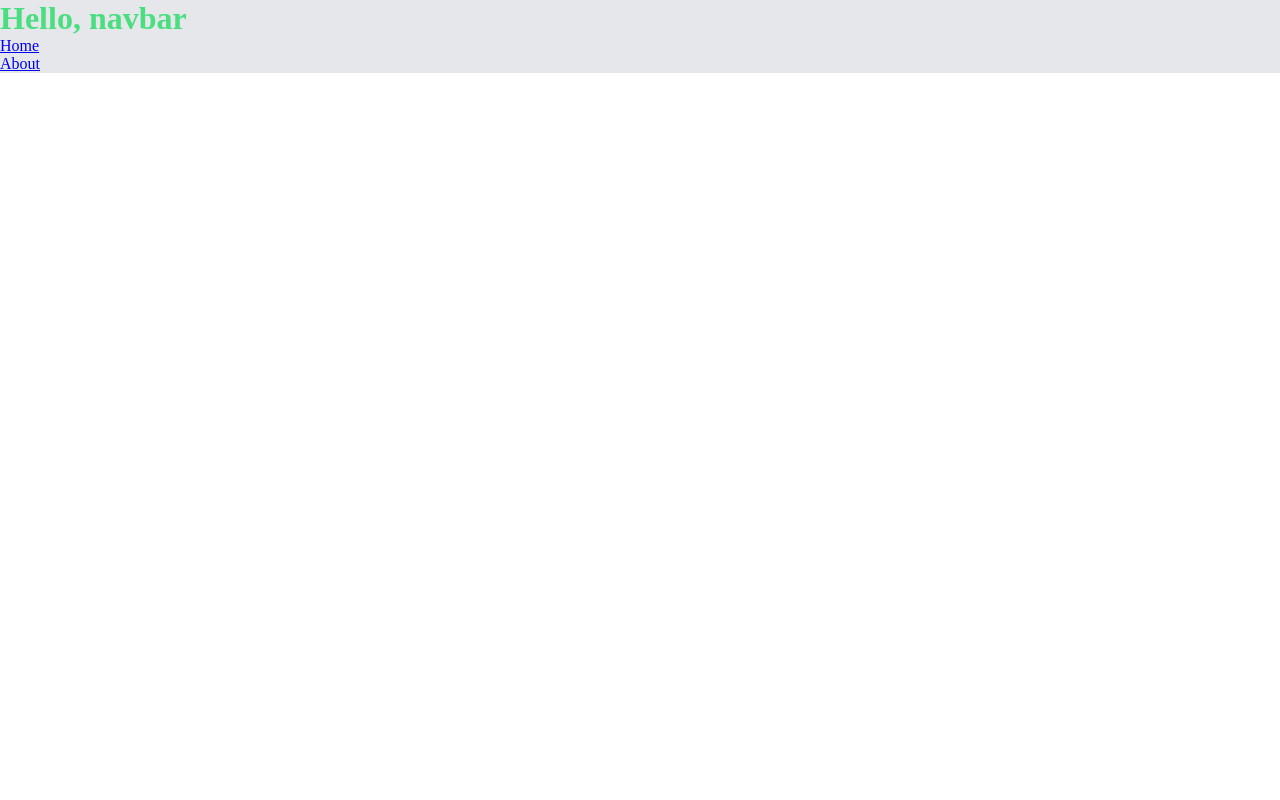
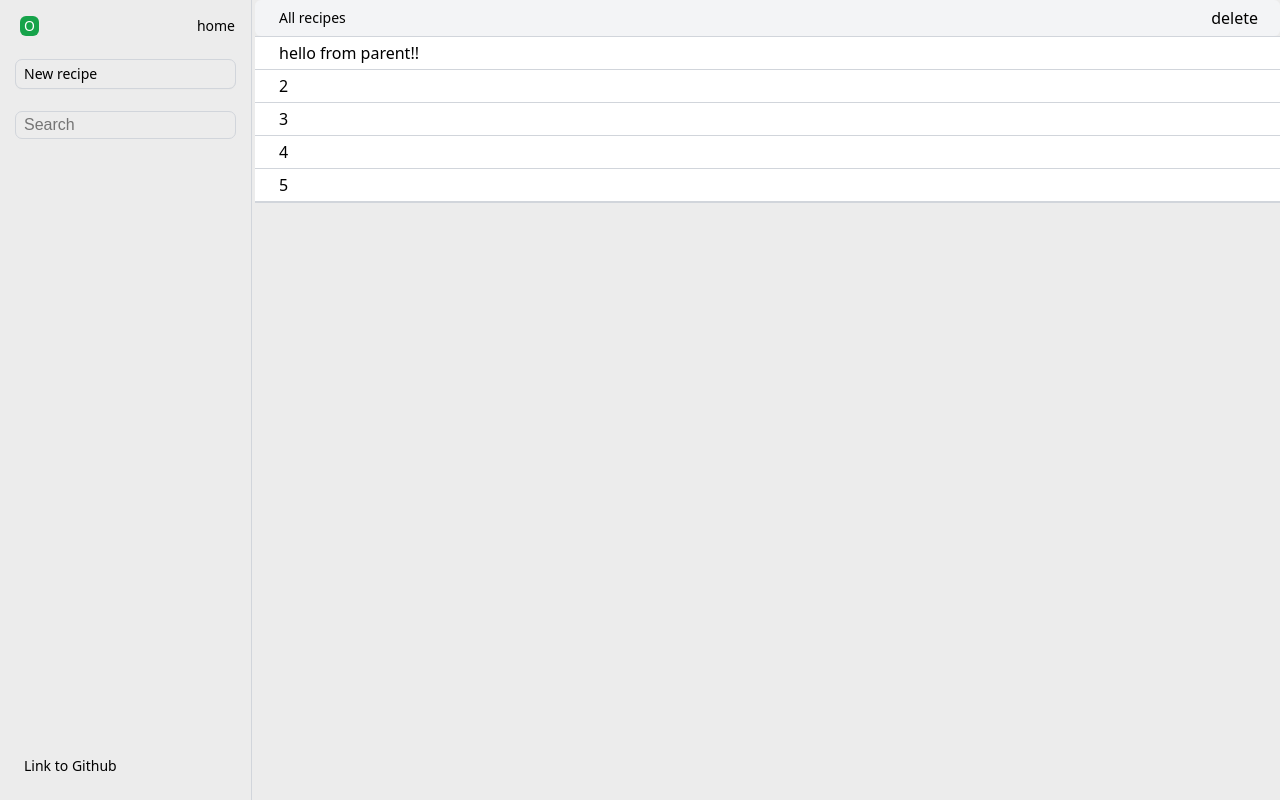
Before and after one commit to wiut17747/wad-00017747, an Angular app in the folder client/: page / in a window 1280 px wide. Built offline with nearby package versions, Linux system fonts and the light colour scheme.

Commit message:
feat: add new routing and  ui components

```diff
--- a/client/src/config.ts
+++ /dev/null
@@ -1,26 +0,0 @@
-import {
-  ApplicationConfig,
-  provideExperimentalZonelessChangeDetection,
-} from "@angular/core";
-import { provideRouter, Routes } from "@angular/router";
-import { About, Navbar } from "./root";
-
-const routes: Routes = [
-  {
-    path: "",
-    component: Navbar,
-    children: [
-      {
-        path: "about",
-        component: About,
-      },
-    ],
-  },
-];
-
-export const appConfig: ApplicationConfig = {
-  providers: [
-    provideExperimentalZonelessChangeDetection(),
-    provideRouter(routes),
-  ],
-};
--- a/client/src/index.html
+++ b/client/src/index.html
@@ -8,6 +8,6 @@
     <link rel="icon" type="image/x-icon" href="favicon.ico" />
   </head>
   <body>
-    <app-root></app-root>
+    <angular-root></angular-root>
   </body>
 </html>
--- a/client/src/main.ts
+++ b/client/src/main.ts
@@ -1,4 +1,33 @@
 import { bootstrapApplication } from "@angular/platform-browser";
-import { appConfig } from "./config";
-import { Root } from "./root";
-bootstrapApplication(Root, appConfig).catch((err) => console.error(err));
+import { About, AngularRoot, Index, Root } from "./root";
+import { provideRouter, Routes } from "@angular/router";
+import {
+  ApplicationConfig,
+  provideExperimentalZonelessChangeDetection,
+} from "@angular/core";
+
+const routes: Routes = [
+  {
+    path: "",
+    component: Root,
+    children: [
+      {
+        path: "",
+        component: Index,
+      },
+      {
+        path: "about",
+        component: About,
+      },
+    ],
+  },
+];
+
+export const appConfig: ApplicationConfig = {
+  providers: [
+    provideExperimentalZonelessChangeDetection(),
+    provideRouter(routes),
+  ],
+};
+
+bootstrapApplication(AngularRoot, appConfig).catch((err) => console.error(err));
--- a/client/src/root.ts
+++ b/client/src/root.ts
@@ -1,40 +1,104 @@
-import { Component } from "@angular/core";
-import { RouterLink, RouterOutlet } from "@angular/router";
+import { Component, Input, input, ViewChild } from "@angular/core";
+import { RouterLink, RouterModule, RouterOutlet } from "@angular/router";
 
 @Component({
-  selector: "app-root",
+  selector: "root-sidebar",
   standalone: true,
-  imports: [RouterOutlet, RouterLink],
-  template: ` <router-outlet /> `,
+  imports: [RouterLink],
+  template: `
+    <div class="bg-gray-200 lg:w-[255px] md:0px">
+      <div class="left-0 top-0 bottom-0 w-[25ppx] fixed">
+        <nav
+          class="min-w-[220px] max-w-[255px] h-dvh border-0 border-r border-solid border-gray-300 text-sm  bg-[#ececec] flex flex-col relative "
+        >
+          <header
+            class="max-lg:pt-10 flex gap-1 justify-between items-center px-4 min-[360px]:pt-10 lg:pt-3 pb-3"
+          >
+            <button class="hover:bg-[#e1e1e1]">
+              <div class="p-1">
+                <a routerLink="/about">
+                  <div class="bg-green-600 text-white rounded-md ">
+                    <span class="px-1">O</span>
+                  </div>
+                </a>
+              </div>
+            </button>
+            <a routerLink="/">home</a>
+          </header>
+
+          <main class="pt-2 flex-grow">
+            <div class="px-4">
+              <button
+                (click)="openModal()"
+                class=" hover:bg-[#e1e1e1] hover:rounded-md flex items-center
+                gap-2 mb-6 w-full outline outline-1 outline-gray-300 rounded-md
+                shadow-sm p-1 pl-2 "
+              >
+                New recipe
+              </button>
+            </div>
+            <ul class="flex flex-col gap-1 px-4 mb-5">
+              <li
+                class="p-1 pl-2 hover:bg-[#e1e1e1] hover:rounded-md flex items-center gap-2 outline outline-1 outline-gray-300 rounded-md group "
+              >
+                <form
+                  role="search"
+                  class="flex items-center gap-2 focus-within:ring-2 focus-within:ring-blue-500 rounded-md"
+                >
+                  <input
+                    name="search"
+                    class="w-full flex gap-2 bg-transparent leading-4  outline-none text-base"
+                    placeholder="Search"
+                  />
+                </form>
+              </li>
+            </ul>
+          </main>
+          <footer class="px-4 pb-5">
+            <a
+              href=""
+              class="p-1 pl-2 flex gap-2 items-center hover:bg-gray-200 rounded"
+            >
+              Link to Github
+            </a>
+          </footer>
+        </nav>
+      </div>
+    </div>
+  `,
 })
-export class Root {
-  title = "ang";
+export class RootSidebar {
+  openModal(): void {
+    console.log("modal");
+  }
 }
 
 @Component({
-  selector: "navbar",
+  selector: "root",
   standalone: true,
-  imports: [RouterLink, Root, RouterOutlet],
+  imports: [RouterOutlet, RouterLink, RootSidebar],
   template: `
-    <main class="bg-gray-200">
-      <h1 class="text-green-400">Hello, {{ name }}</h1>
-      <ul>
-        <li><a routerLink="/">Home</a></li>
-
-        <li><a routerLink="/about">About</a></li>
-      </ul>
+    <main class="flex flex-row w-full flex-shrink-0 basis-0 min-w-0">
+      <root-sidebar></root-sidebar>
+      <div class="grow flex flex-col flex-shrink-0 min-w-0">
+        <router-outlet></router-outlet>
+      </div>
     </main>
-    <router-outlet></router-outlet>
   `,
 })
-export class Navbar {
-  name = "navbar";
-}
+export class Root {}
+
+@Component({
+  selector: "angular-root",
+  standalone: true,
+  imports: [RouterOutlet],
+  template: `<router-outlet></router-outlet>`,
+})
+export class AngularRoot {}
 
 @Component({
   selector: "about",
   standalone: true,
-
   template: `
     <section>
       <h1>about</h1>
@@ -42,3 +106,74 @@ export class Navbar {
   `,
 })
 export class About {}
+
+@Component({
+  standalone: true,
+  selector: "recipe-list",
+  template: `
+    <ul>
+      <ng-content />
+    </ul>
+  `,
+})
+export class RecipeList {}
+
+@Component({
+  selector: "recipe-item",
+  standalone: true,
+  template: `
+    <li
+      class="leading-8 border-0 border-solid border-b border-gray-300 flex items-center bg-white px-6"
+    >
+      {{ text }}
+    </li>
+  `,
+})
+export class RecipeItem {
+  @Input() text?: string;
+}
+
+@Component({
+  selector: "index",
+  standalone: true,
+  imports: [RouterLink, RecipeItem, RecipeList],
+  template: `
+    <section
+      class="flex flex-col border-0  flex-shrink-0 basis-0 min-w-0 border-b border-solid border-gray-300"
+    >
+      <div class="bg-gray-100  rounded-md flex justify-between items-center">
+        <div class=" flex px-4 h-9 justify-between items-center text-sm ">
+          <div class="flex items-center justify-center gap-10">
+            <button
+              class="flex items-center hover:bg-gray-300 p-1 rounded-md nav-btn z-[97] relative lg:hidden"
+            ></button>
+            <a routerLink="/" class="hover:bg-gray-200 px-2 p-1 rounded">
+              All recipes
+            </a>
+          </div>
+        </div>
+        <form class="mr-4">
+          <input type="hidden" name="" value="" />
+          <button
+            disabled="{}"
+            type="submit"
+            className=" flex gap-1 items-center disabled:cursor-not-allowed disabled:text-gray-300 px-2 max-w-fit enabled:text-red-400 outline-1 outline enabled:outline-red-400 text-sm rounded-md "
+          >
+            delete
+          </button>
+        </form>
+      </div>
+    </section>
+
+    <section class="border-0 border-b border-solid border-gray-300 ">
+      <recipe-list>
+        <recipe-item [text]="'hello from parent!!'"></recipe-item>
+        <recipe-item [text]="'2'"></recipe-item>
+        <recipe-item [text]="'3'"></recipe-item>
+        <recipe-item [text]="'4'"></recipe-item>
+        <recipe-item [text]="'5'"></recipe-item>
+      </recipe-list>
+    </section>
+  `,
+})
+export class Index {}
--- a/client/src/styles.css
+++ b/client/src/styles.css
@@ -1,4 +1,3 @@
-
 @tailwind components;
 @tailwind utilities;
 
@@ -10,11 +9,68 @@
 }
 
 body {
-
+    font-family: system-ui, -apple-system, BlinkMacSystemFont, 'Segoe UI', Roboto, Oxygen, Ubuntu, Cantarell, 'Open Sans', 'Helvetica Neue', sans-serif;
+    background-color: #ececec;
     -webkit-font-smoothing: antialiased;
     -moz-osx-font-smoothing: grayscale;
+    accent-color: green;
 }
+
+a {
+    text-decoration: none;
+    color: unset;
+    cursor: pointer;
+  }
+
+  ul {
+    all: unset;
+    list-style: none;
+  }
+  form {
+    font-size: inherit;
+  }
+  form fieldset {
+    all: unset;
+  }
+  form button {
+    padding: 2px 6px 2px 6px;
+  }
+  input {
+    border: none;
+  }
 
 h1 {
     color: pink;
 }
+
+input[type='text'],
+input[type='email'],
+input[type='password'] {
+  all: unset;
+  font: inherit;
+}
+img {
+  display: block;
+  width: 100%;
+  height: 100%;
+}
+
+button {
+    cursor: pointer;
+    background: transparent;
+    -webkit-appearance: none;
+    appearance: none;
+    box-shadow: none;
+    border: none;
+    color: inherit;
+    font: inherit;
+  }
+
+  about {
+    display: flex;
+    flex-direction: column;
+    flex-shrink: 0;
+    min-width: 0;
+    flex-grow: 1;
+    flex-basis: 0;
+  }
```
